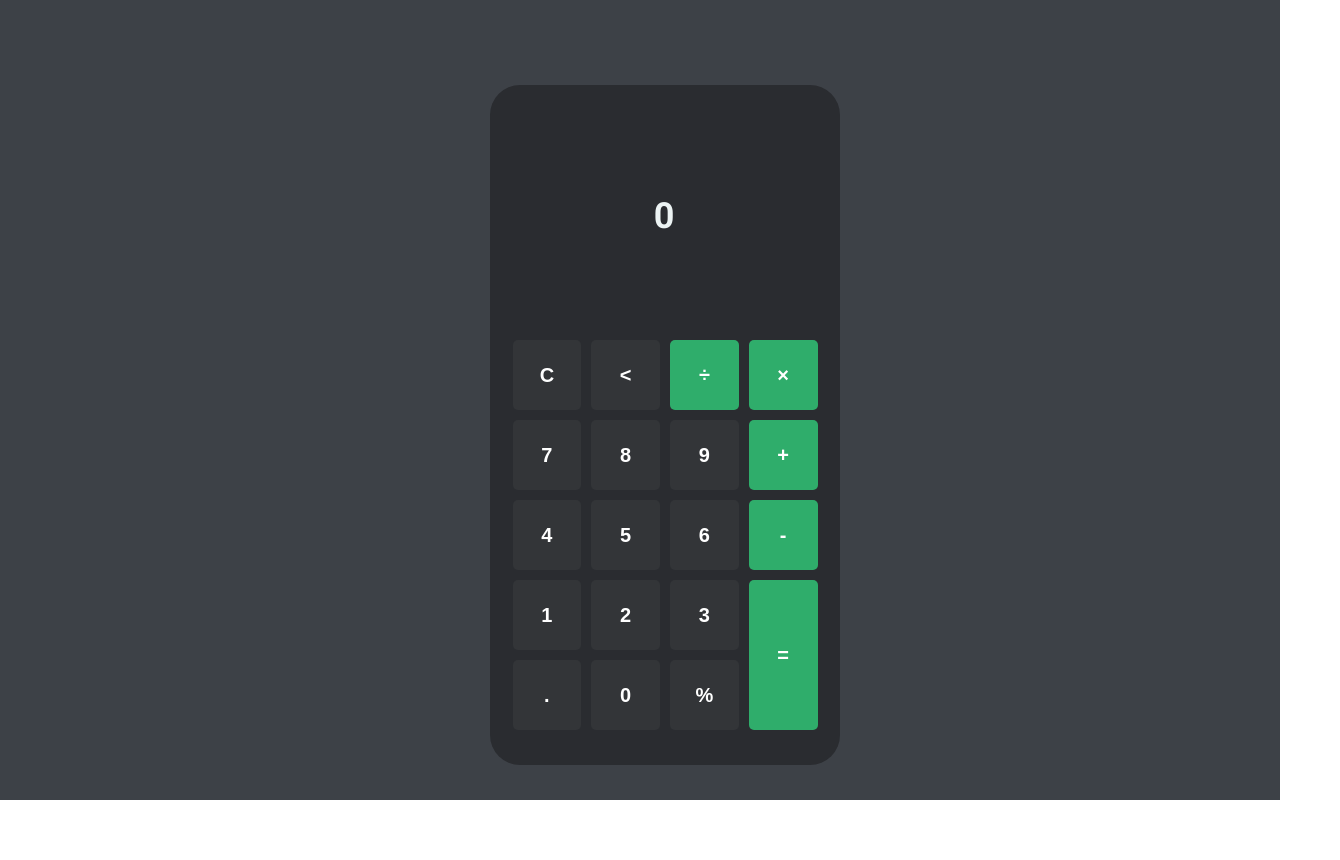
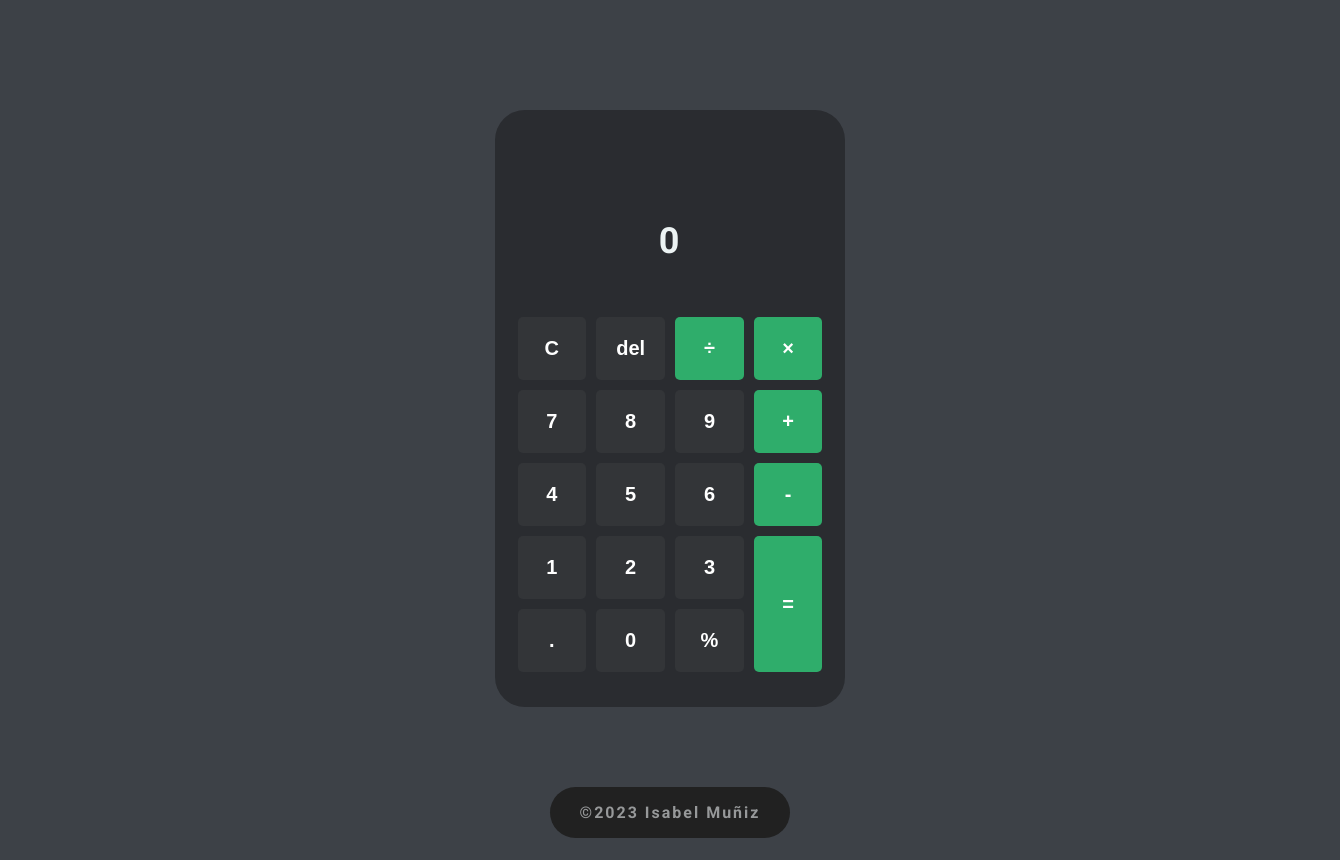
Before and after one commit to isaandrea12/Calculator, a React (Create React App) app: page / in a window 1280 px wide. Shown: the whole page, 1340 px wide, since content can reach past the window. Before the commit the page ends 800 px from the top, so only its background shows below. Built offline with nearby package versions, Linux system fonts and the light colour scheme.

Commit message:
UI done.

```diff
--- a/src/App.css
+++ b/src/App.css
@@ -7,6 +7,7 @@
   font-family: "Roboto", sans-serif;
   font-weight: 700;
   background-color: #3d4147;
+  padding: 30px;
   letter-spacing: 2px;
 }
 
--- a/src/App.js
+++ b/src/App.js
@@ -6,7 +6,7 @@ function App() {
   return (
     <div className="App">
       <Calculator />
-      {/* <Footer /> */}
+      <Footer />
     </div>
   );
 }
--- a/src/components/Calculator/Calculator.js
+++ b/src/components/Calculator/Calculator.js
@@ -6,7 +6,7 @@ import Display from "../Display/Display";
 const Calculator = () => {
   const [calculation, setCalculation] = useState("");
   const [result, setResult] = useState(0);
-  const operations = ["+", "-", "÷", "×"];
+  const operations = ["+", "-", "/", "*"];
 
   const handleClearClick = () => {
     setResult(0);
@@ -19,20 +19,25 @@ const Calculator = () => {
   };
 
   const handleOperatorClick = (operator) => {
+    // Check if the calculation is empty
+    if (calculation === "") {
+      return;
+    }
+
     // Check if the last character is an operator before appending another one
-    if (
-      calculation.length > 0 &&
-      "+-*/".includes(calculation[calculation.length - 1])
-    ) {
+    if (operations.includes(calculation[calculation.length - 1])) {
       // Don't append another operator
       return;
     }
+
+    // Handle specific cases for "×" and "÷"
     if (operator === "×") {
       setCalculation(calculation + "*");
-      return;
+    } else if (operator === "÷") {
+      setCalculation(calculation + "/");
+    } else {
+      setCalculation(calculation + operator);
     }
-
-    setCalculation(calculation + operator);
   };
 
   const handleBackClick = () => {
@@ -53,7 +58,7 @@ const Calculator = () => {
   };
 
   return (
-    <div className={`${styles.container} ${styles.centerContainer}`}>
+    <div className={`${styles.container}`}>
       <Display calculation={calculation} result={result} />
       <Grid
         calculation={calculation}
--- a/src/components/Calculator/Calculator.module.css
+++ b/src/components/Calculator/Calculator.module.css
@@ -1,19 +1,11 @@
-.centerContainer {
-  position: absolute;
-  top: 50%;
-  left: 50%;
-  transform: translate(-50%, -50%);
-}
 .container {
   background-color: #2a2c30;
   color: #ecf3f3;
   width: 350px;
-  height: 650px;
   border-radius: 30px;
-  margin: 25px;
   padding-bottom: 30px;
   display: flex;
+  margin: 80px auto;
   flex-direction: column;
   align-items: center;
-  justify-content: space-between;
 }
--- a/src/components/Footer/Footer.js
+++ b/src/components/Footer/Footer.js
@@ -8,7 +8,12 @@ const Footer = () => {
     <footer className={`${styles.container}`}>
       <p>
         &copy;{currentYear}{" "}
-        <a href="https://github.com/isaandrea12" className={styles.containerLink} target="_blank">
+        <a
+          href="https://github.com/isaandrea12"
+          className={styles.containerLink}
+          target="_blank"
+          rel="noreferrer"
+        >
           Isabel Muñiz
         </a>
       </p>
--- a/src/components/Footer/Footer.module.css
+++ b/src/components/Footer/Footer.module.css
@@ -1,12 +1,13 @@
 .container {
   width: 200px;
-  border-radius: 20px;
-  background-color: #2c2d2e;
+  border-radius: 30px;
+  background-color: #212121;
   padding: 0px 20px;
   text-align: center;
   color: #97999a;
-  display: inline-block;
-  margin-top: 15px;
+  display: flex;
+  justify-content: center;
+  margin: auto;
 }
 
 .containerLink {
--- a/src/components/Grid/Grid.js
+++ b/src/components/Grid/Grid.js
@@ -1,6 +1,6 @@
 import React from "react";
 import styles from "./Grid.module.css";
-import { FaBackspace } from "react-icons/fa";
+// import { FaBackspace } from "react-icons/fa";
 
 const Grid = ({
   handleClearClick,
@@ -11,7 +11,7 @@ const Grid = ({
   handleBackClick,
 }) => {
   const btnValues = [
-    ["C", "<", "÷", "×"],
+    ["C", "del", "÷", "×"],
     [7, 8, 9, "+"],
     [4, 5, 6, "-"],
     [1, 2, 3, "="],
@@ -39,7 +39,7 @@ const Grid = ({
                 ? () => {
                     handleOperatorClick(btn);
                   }
-                : btn === "<"
+                : btn === "del"
                 ? handleBackClick
                 : () => {
                     setCalculation(calculation + `${btn}`);
--- a/src/components/Grid/Grid.module.css
+++ b/src/components/Grid/Grid.module.css
@@ -4,6 +4,7 @@
   display: grid;
   grid-template-columns: repeat(4, 1fr);
   grid-template-rows: repeat(5, 1fr);
+  margin-top: 30px;
 }
 
 .textBig {
```
